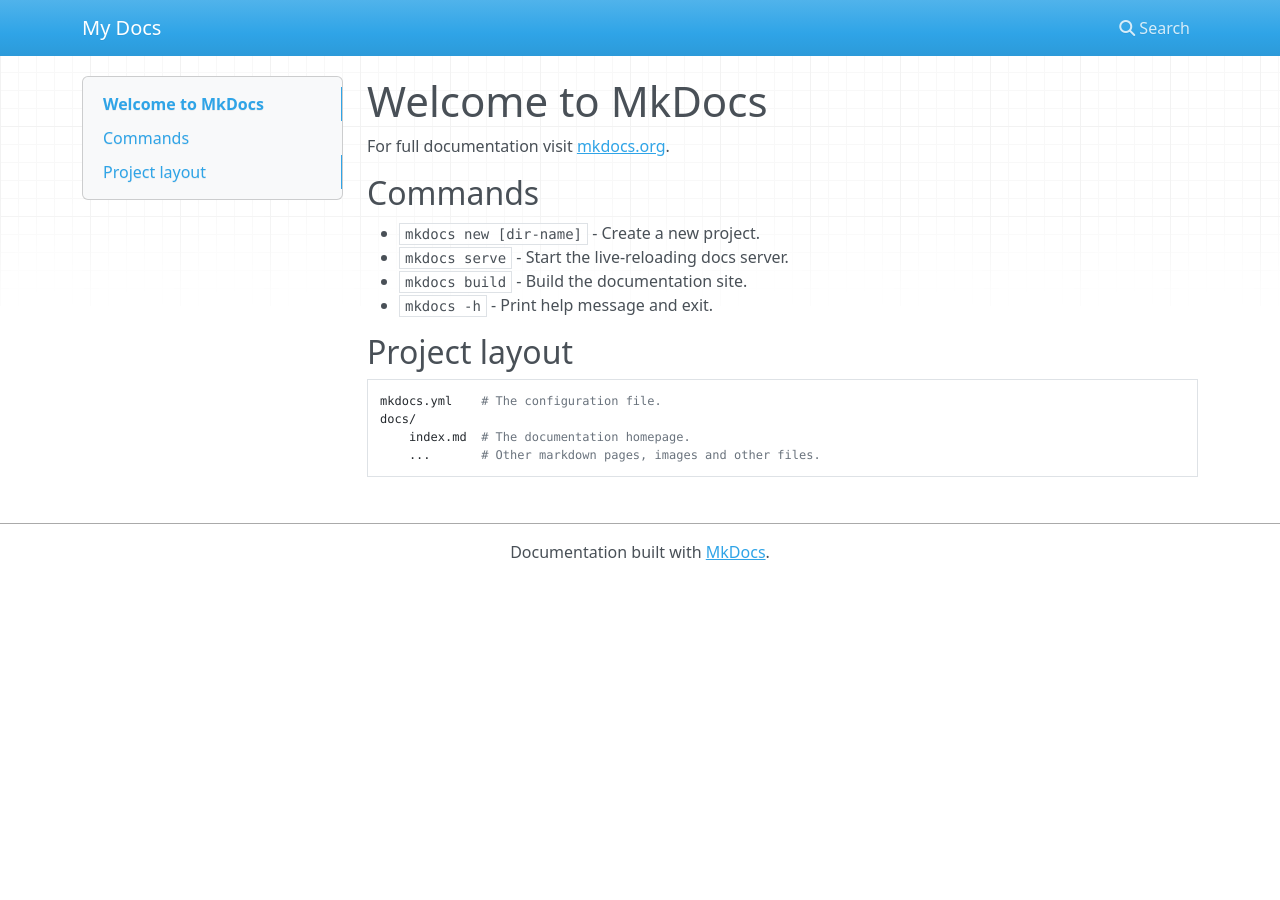
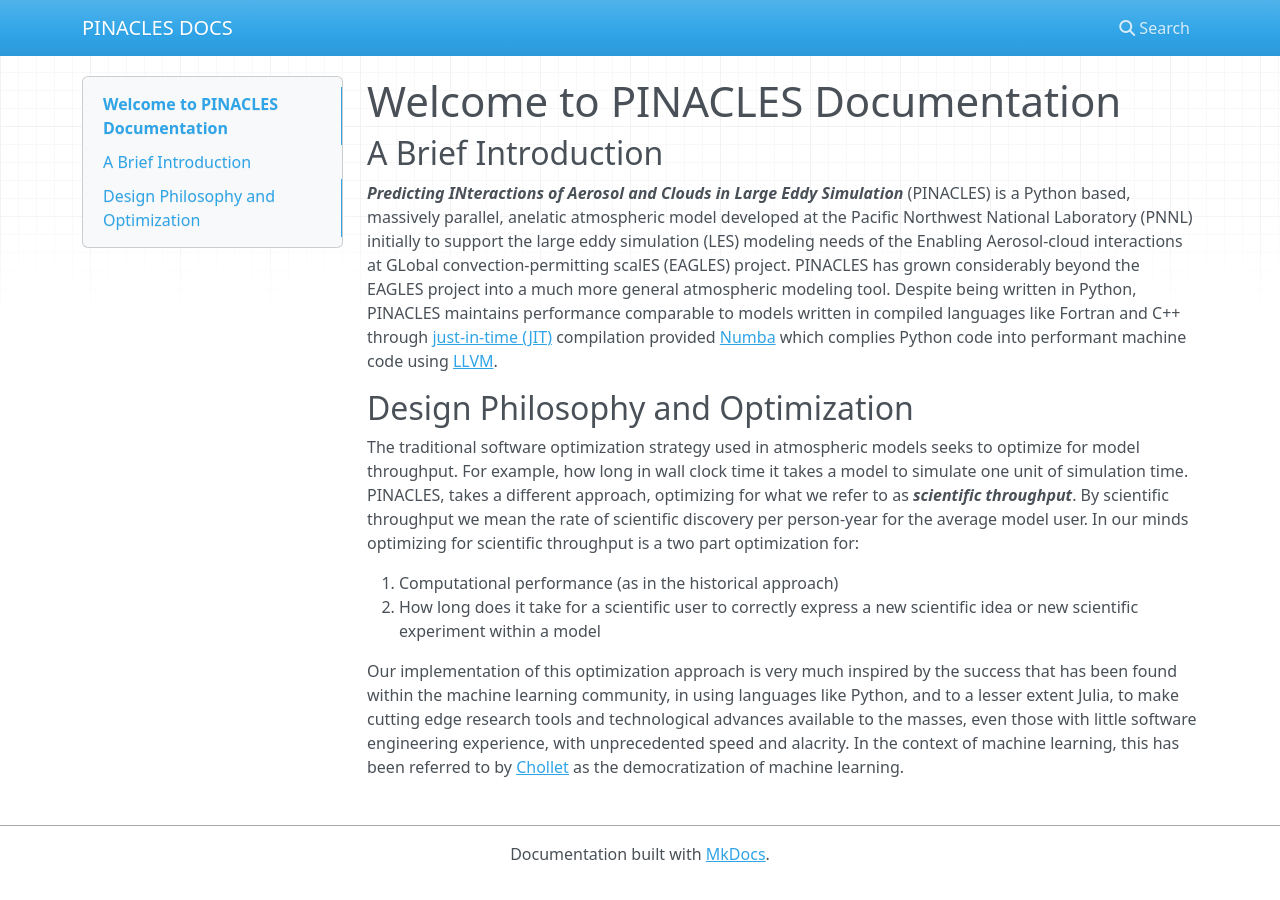
Before and after one commit to pnnl/pinacles, an MkDocs documentation site: the page built from docs/index.md, in a window 1280 px wide. Built offline with MkDocs 1.6.1, drawn with Linux system fonts in a browser that asks for light colours; nearby versions of some CDN libraries.

Commit message:
Adding docs.

```diff
--- a/docs/index.md
+++ b/docs/index.md
@@ -1,17 +1,14 @@
-# Welcome to MkDocs
+# Welcome to PINACLES Documentation
 
-For full documentation visit [mkdocs.org](https://www.mkdocs.org).
+## A Brief Introduction
 
-## Commands
+ ***Predicting INteractions of Aerosol and Clouds in Large Eddy Simulation*** (PINACLES) is a Python based, massively parallel, anelatic atmospheric model developed at the Pacific Northwest National Laboratory (PNNL) initially to support the large eddy simulation (LES) modeling needs of the Enabling Aerosol-cloud interactions at GLobal convection-permitting scalES (EAGLES) project. PINACLES has grown considerably beyond the EAGLES project into a much more general atmospheric modeling tool. Despite being written in Python, PINACLES maintains performance comparable to models written in compiled languages like Fortran and C++ through [just-in-time (JIT)](https://en.wikipedia.org/wiki/Just-in-time_compilation) compilation provided [Numba](https://numba.pydata.org/) which complies Python code into performant machine code using [LLVM](https://llvm.org/).
 
-* `mkdocs new [dir-name]` - Create a new project.
-* `mkdocs serve` - Start the live-reloading docs server.
-* `mkdocs build` - Build the documentation site.
-* `mkdocs -h` - Print help message and exit.
+## Design Philosophy and Optimization
 
-## Project layout
+The traditional software optimization strategy used in atmospheric models seeks to optimize for model throughput. For example, how long in wall clock time it takes a model to simulate one unit of simulation time. PINACLES, takes a different approach, optimizing for what we refer to as ***scientific throughput***. By scientific throughput we mean the rate of scientific discovery per person-year for the average model user. In our minds optimizing for scientific throughput is a two part optimization for:
 
-    mkdocs.yml    # The configuration file.
-    docs/
-        index.md  # The documentation homepage.
-        ...       # Other markdown pages, images and other files.
+1. Computational performance (as in the historical approach)
+2. How long does it take for a scientific user to correctly express a new scientific idea or new scientific experiment within a model
+
+Our implementation of this optimization approach is very much inspired by the success that has been found within the machine learning community, in using languages like Python, and to a lesser extent Julia, to make cutting edge research tools and technological advances available to the masses, even those with little software engineering experience, with unprecedented speed and alacrity. In the context of machine learning, this has been referred to by [Chollet](https://dl.acm.org/doi/10.5555/3203489) as the democratization of machine learning.
--- a/mkdocs.yml
+++ b/mkdocs.yml
@@ -1 +1 @@
-site_name: My Docs
+site_name: PINACLES DOCS
```
